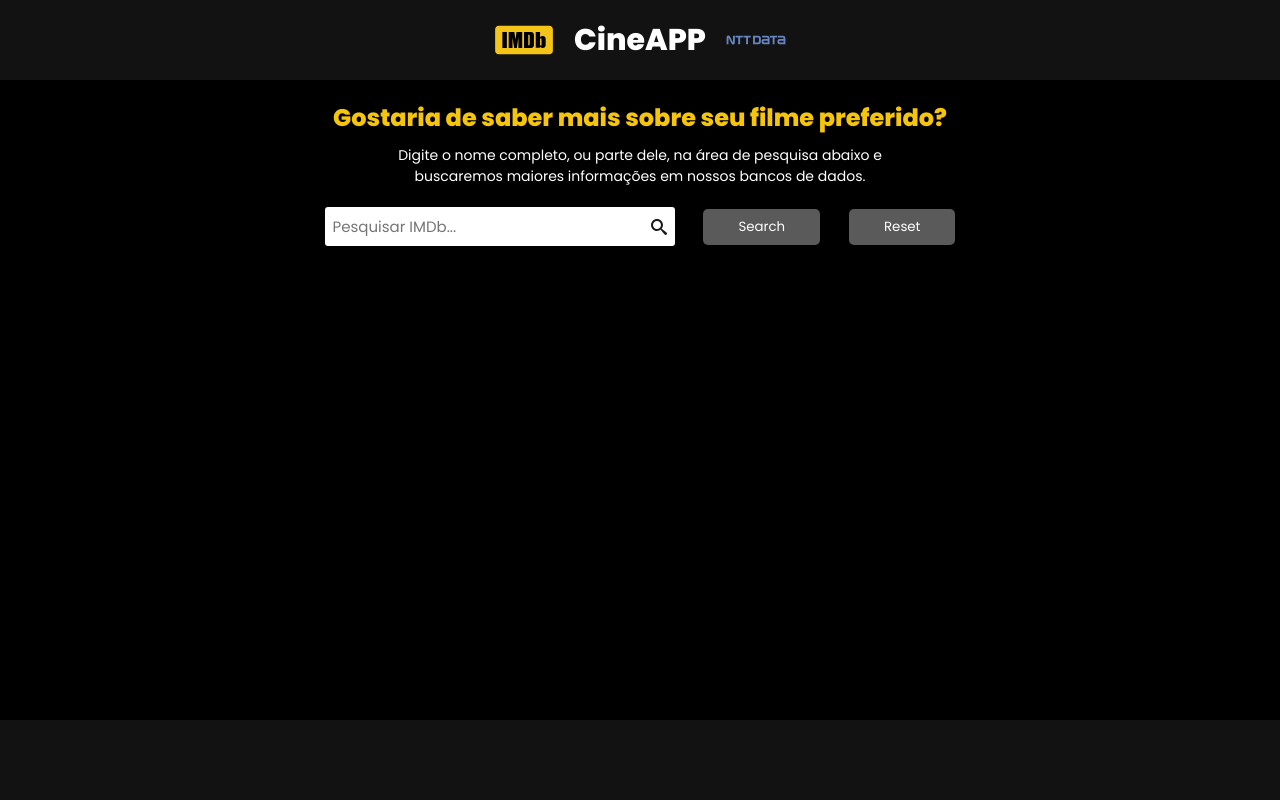
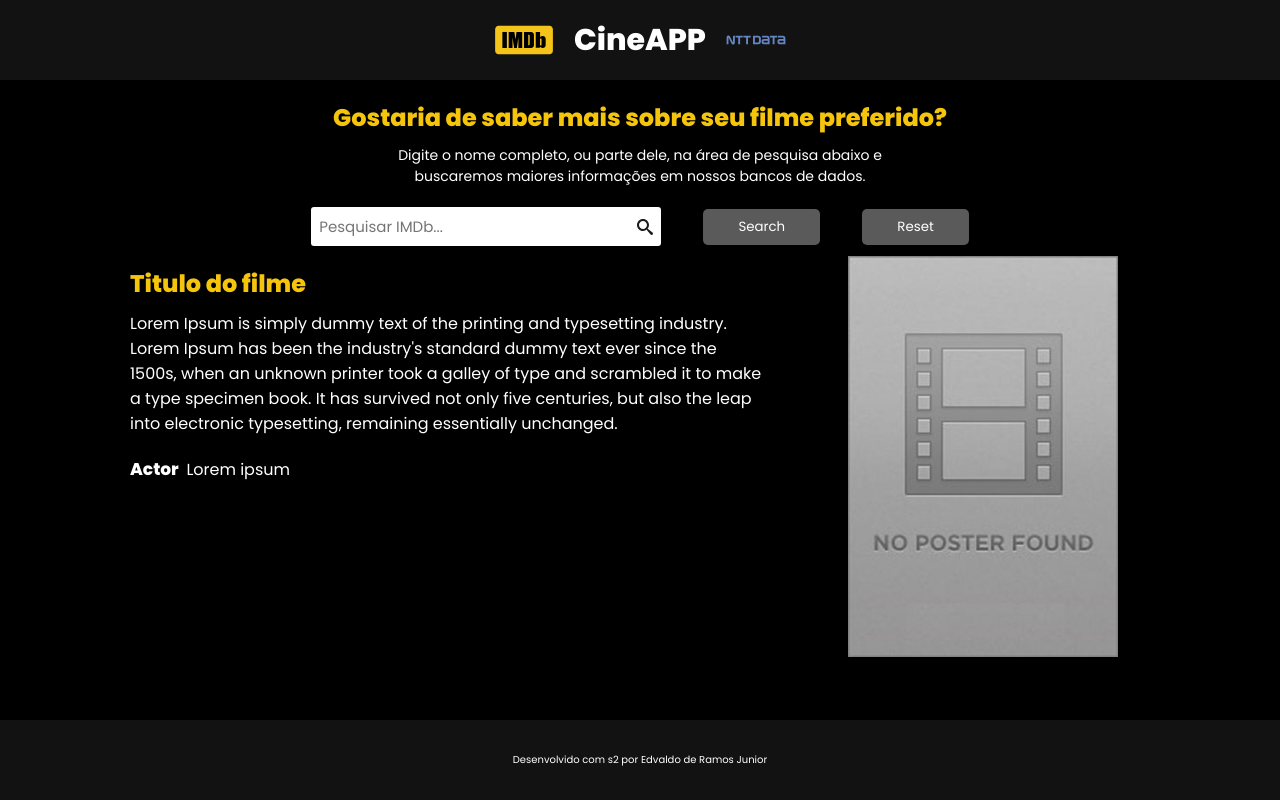
Before and after one commit to ejunior95/desafio-ntt-frontend, a React (Vite) app: page / in a window 1280 px wide. Built offline with nearby package versions, Linux system fonts and the light colour scheme.

Commit message:
Finalizando primeiro container com as informações de busca e estilizando o header

```diff
--- a/src/App.tsx
+++ b/src/App.tsx
@@ -2,6 +2,7 @@
 import Header from './components/Header';
 import SearchBox from './components/SearchBox';
 import CustomButton from './components/CustomButton';
+import Poster from './components/Poster';
 import { Container } from './styles/app';
 
 function App() {
@@ -9,6 +10,7 @@
     <Container>
       <Header />
         <section className="content">
+
           <div className="search-container">
             <h2 className="title-search-container">Gostaria de saber mais sobre seu filme preferido?</h2>
             <p className="text-search-container">
@@ -20,6 +22,25 @@
               <CustomButton text="Reset"/>
             </div>
           </div>
+
+          <div className="details-container">
+            <div className="components-details-container">
+              <h2 className="title-details-container">Titulo do filme</h2>
+              <p className="text-details-container">
+                Lorem Ipsum is simply dummy text of the printing and typesetting industry. Lorem Ipsum has been the industry's
+                standard dummy text ever since the 1500s, when an unknown printer took a galley of type and scrambled it to make
+                a type specimen book. It has survived not only five centuries, but also the leap into electronic typesetting,
+                remaining essentially unchanged.
+              </p>
+              <div className="actor-details-container">
+                <h5 className="subtitle-details-container">Actor</h5>
+                <p>Lorem ipsum</p>
+              </div>
+            </div>
+            <div className="poster-details-container">
+              <Poster />
+            </div>
+          </div>
         </section>
       <Footer />
     </Container>
--- a/src/components/Footer/index.tsx
+++ b/src/components/Footer/index.tsx
@@ -3,7 +3,7 @@
 function Footer() {
   return (
     <Container>
-
+      <p>Desenvolvido com s2 por Edvaldo de Ramos Junior</p>
     </Container>
   )
 }
--- a/src/components/Footer/styles.ts
+++ b/src/components/Footer/styles.ts
@@ -1,10 +1,14 @@
 import styled from 'styled-components';
 
 export const Container = styled.div`
-   width: 100%;
+  width: 100%;
   height: 10vh;
-  position: fixed;
+  position: absolute;
   bottom: 0;
   left: 0;
   background-color: #121212;
+  display: flex;
+  align-items: center;
+  justify-content: center;
+  font-size: 10px;
 `;
--- /dev/null
+++ b/src/components/Poster/index.tsx
@@ -0,0 +1,12 @@
+import { Container } from "./styles";
+import PosterDefault from "../../assets/default_poster.jpg"
+
+function Poster() {
+    return(
+        <Container>
+            <img src={PosterDefault} alt="Movie Poster" />
+        </Container>
+    )
+}
+
+export default Poster
--- /dev/null
+++ b/src/components/Poster/styles.ts
@@ -0,0 +1,9 @@
+import styled from 'styled-components';
+
+export const Container = styled.div`
+    width: 270px;
+    height: 380px;
+    img {
+        width: 100%;
+    }
+`;
--- a/src/styles/app.ts
+++ b/src/styles/app.ts
@@ -2,16 +2,16 @@
 
 export const Container = styled.div`
   display: flex;
+  flex-direction: column;
   align-items: center;
-  justify-content: center;
+  justify-content: space-evenly;
   color: #ffffff;
 
   .content {
-    height: 90vh;
     margin-top: 10vh;
-    width: 80%;
+    width: 90%;
     padding: 20px;
-    max-width: 1090px;
+    max-width: 1100px;
   }
   .search-container {
     width: 100%;
@@ -20,7 +20,8 @@
     align-items: center;
     justify-content: center;
   }
-  .title-search-container {
+  .title-search-container,
+  .title-details-container {
     margin-bottom: 10px;
     color: #F5C50C;
   }
@@ -36,4 +37,35 @@
     justify-content: space-evenly;
     width: 70%;
   }
+  .details-container {
+    display: flex;
+    align-items: center;
+    justify-content: space-evenly;
+    padding: 10px;
+    width: 100%;
+  }
+  .components-details-container {
+    width: 70%;
+    height: 380px;
+    padding: 10px;
+    display: flex;
+    flex-direction: column;
+    align-items: flex-start;
+  }
+  .subtitle-details-container {
+    font-size: 17px;
+  }
+  .text-details-container {
+    width: 90%;
+    margin-bottom: 20px;
+  }
+  .actor-details-container {
+    display: flex;
+    align-items: center;
+    justify-content: space-between;
+    width: 160px;
+  }
+  .poster-details-container {
+    width: 30%;
+  }
 `;
```
Also changed, not shown: src/assets/default_poster.jpg (added).
